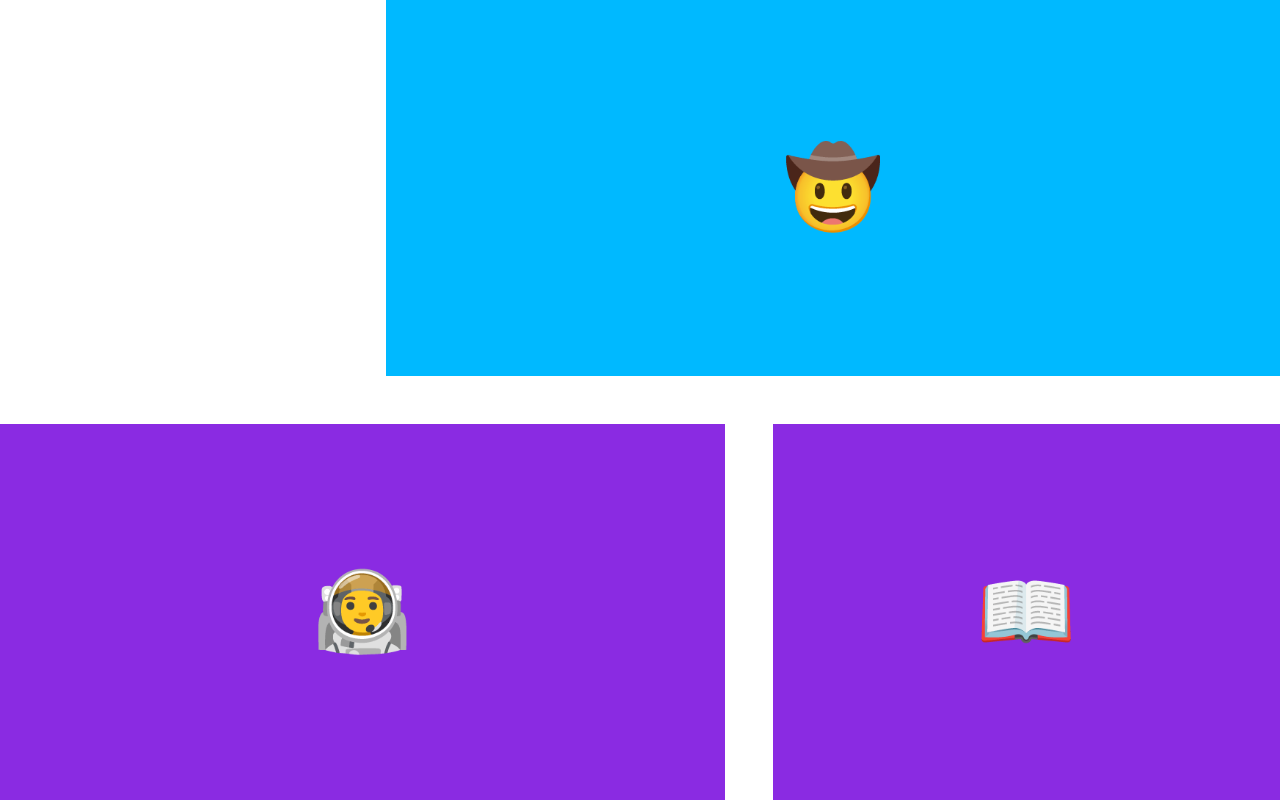
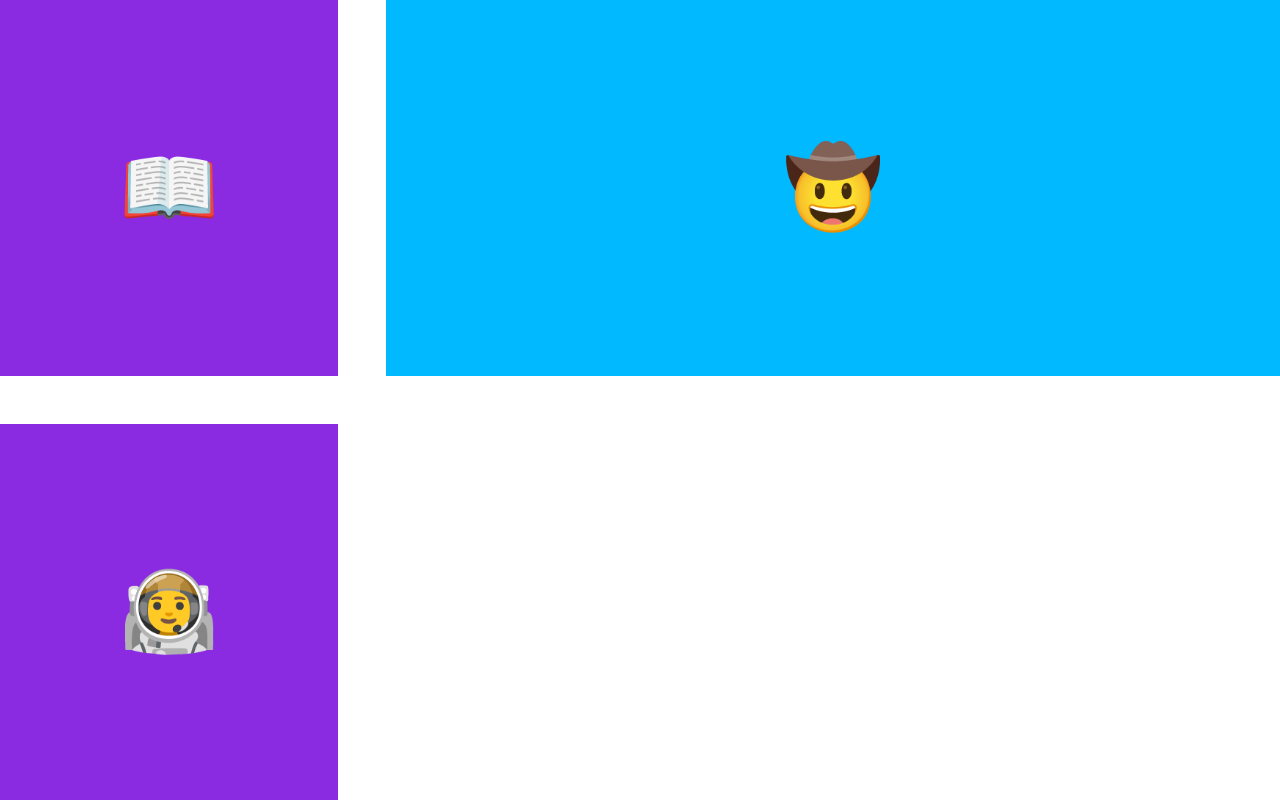
Before and after one commit to Sujith-Kumar-2003/Sujith_learns_React, a plain HTML site: page GRIDS/10.2 Grid Placement/demo1.html in a window 1280 px wide. Drawn offline with Linux system fonts and the light colour scheme.

```diff
--- a/GRIDS/10.2 Grid Placement/demo1.html
+++ b/GRIDS/10.2 Grid Placement/demo1.html
@@ -36,10 +36,13 @@
       grid-column-end: 4;
     }
     .astronaut{
-      grid-column: span 2;
+      grid-row-start:2;
+      grid-row-end:-1;
     }
+
     .book{
-      grid-column:span 1;
+      grid-row-start: 1;
+      grid-row-end:2;
     }
 
   </style>
```
Also changed, not shown: CSS/9.0 Display Flex/index.html (+4 -0 lines), GRIDS/10.2 Grid Placement/exercise2.html (+9 -1 lines), CSS/flex-sizing.txt, GRIDS/grid-placement.txt, GRIDS/grids-intro.txt.
